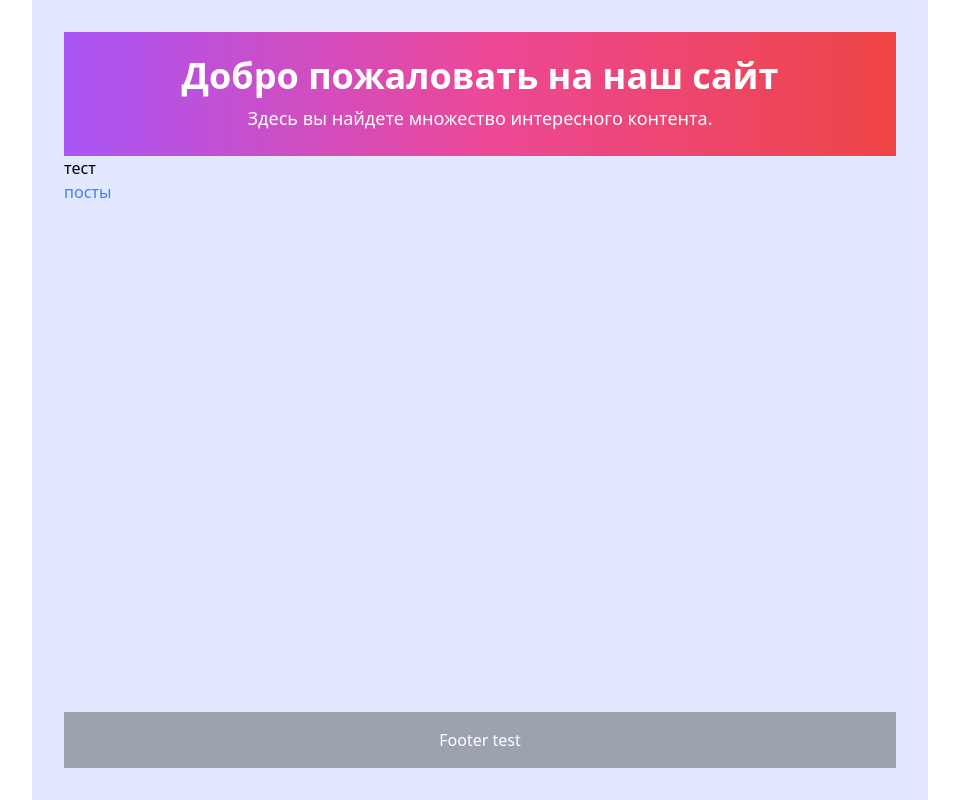
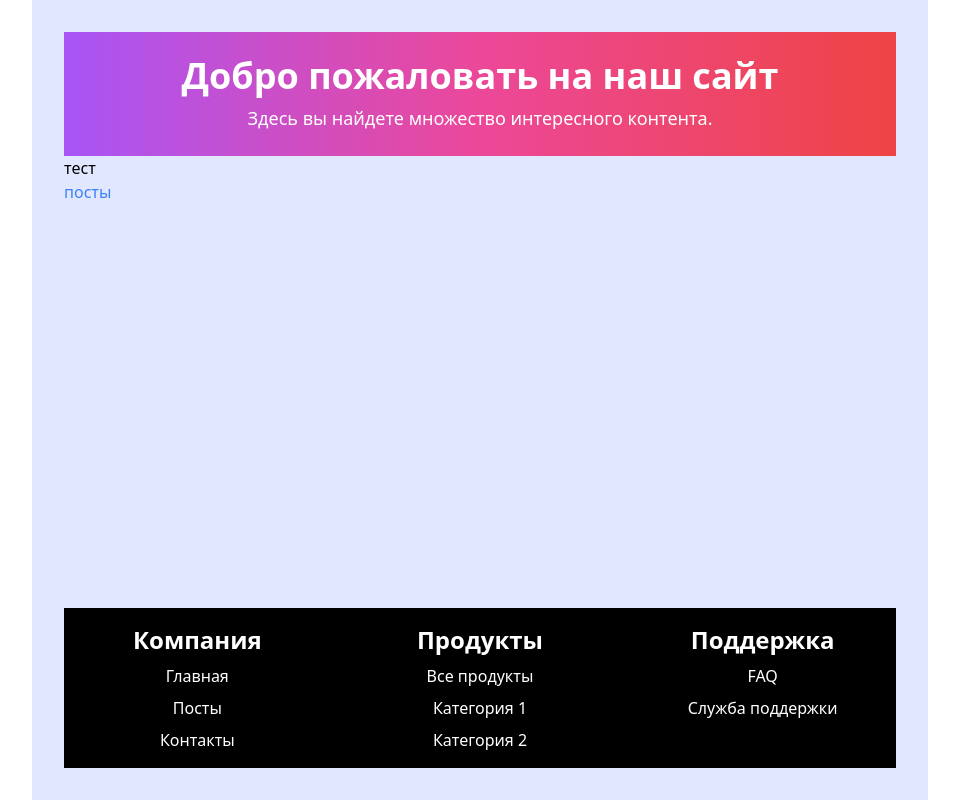
Before and after one commit to stroich/recipes, a Next.js app: page / in a window 1280 px wide. Shown: the whole page, without its empty margins (160-1119 px from the left). Built offline with nearby package versions, Linux system fonts and the light colour scheme.

Commit message:
feat: footer menu minor fix

```diff
--- a/components/footer.jsx
+++ b/components/footer.jsx
@@ -1,12 +1,72 @@
 // Created on 23.07.23 by 22:01:
+
+import Link from "next/link";
+
+const footerLinks = [
+  { title: "Главная", path: "/" },
+  { title: "Посты", path: "/posts" },
+  { title: "Контакты", path: "#" },
+];
+
+const productLinks = [
+  {title: "Все продукты", path: "#"},
+  {title: "Категория 1", path: "#"},
+  {title: "Категория 2", path: "#"},
+];
+
+const supportLinks = [
+  {title: "FAQ", path: "#"},
+  {title: "Служба поддержки", path: "#"},
+];
 
 const Footer = () => {
   return (
     <>
       <div className="flex-grow"></div>
-      <footer className="bg-gray-400 text-white text-center py-4">Footer test</footer>
+      <footer className="bg-black text-white text-center py-4">
+        <div className="container mx-auto">
+          <div className="grid grid-cols-1 md:grid-cols-3 gap-4">
+            <div>
+              <h3 className="text-2xl font-bold mb-2">Компания</h3>
+              <ul className="space-y-2">
+                {footerLinks.map((link) => (
+                  <li key={link.title}>
+                    <Link href={link.path} className="hover:text-gray-300">
+                      {link.title}
+                    </Link>
+                  </li>
+                ))}
+              </ul>
+            </div>
+            <div>
+              <h3 className="text-2xl font-bold mb-2">Продукты</h3>
+              <ul className="space-y-2">
+                {productLinks.map((link) => (
+                  <li key={link.title}>
+                    <Link href={link.path} className="hover:text-gray-300">
+                      {link.title}
+                    </Link>
+                  </li>
+                ))}
+              </ul>
+            </div>
+            <div>
+              <h3 className="text-2xl font-bold mb-2">Поддержка</h3>
+              <ul className="space-y-2">
+                {supportLinks.map((link) => (
+                  <li key={link.title}>
+                    <Link href={link.path} className="hover:text-gray-300">
+                      {link.title}
+                    </Link>
+                  </li>
+                ))}
+              </ul>
+            </div>
+          </div>
+        </div>
+      </footer>
     </>
-  )
+  );
 };
 
 export default Footer;
```
